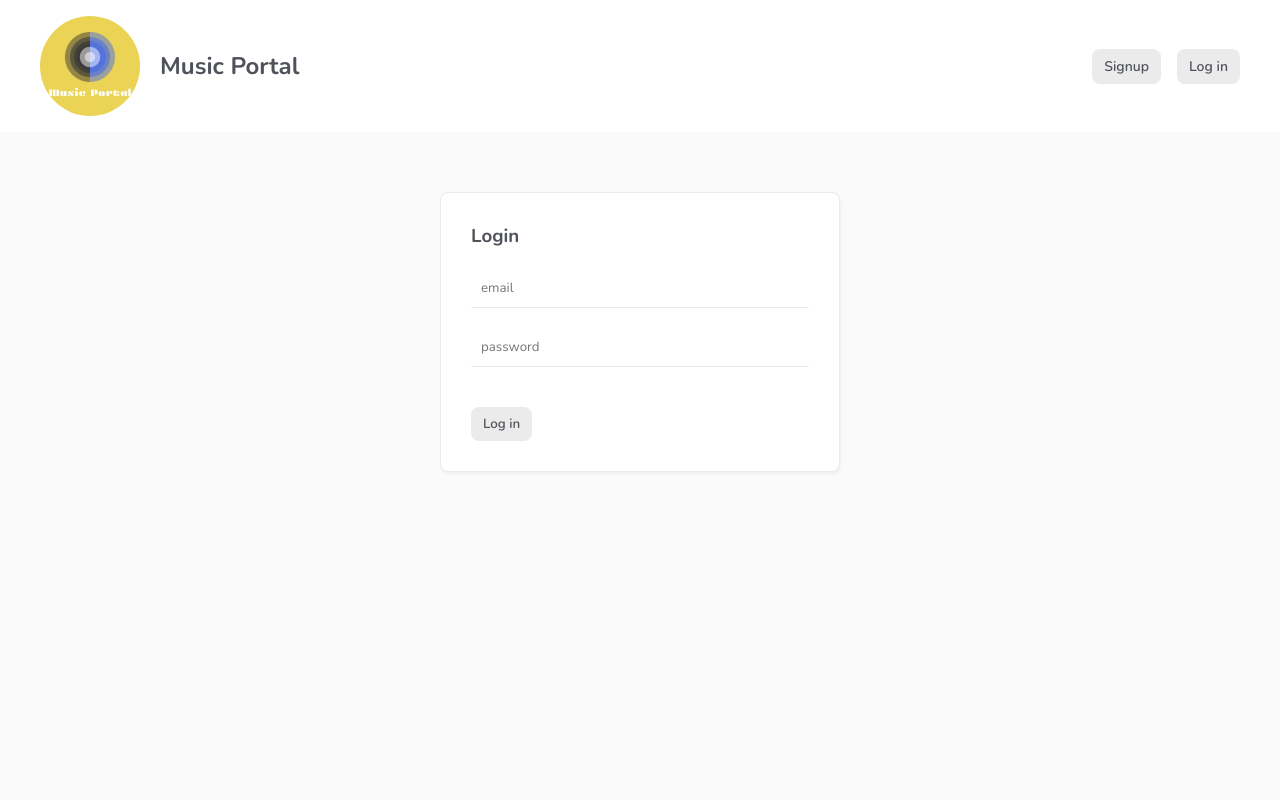
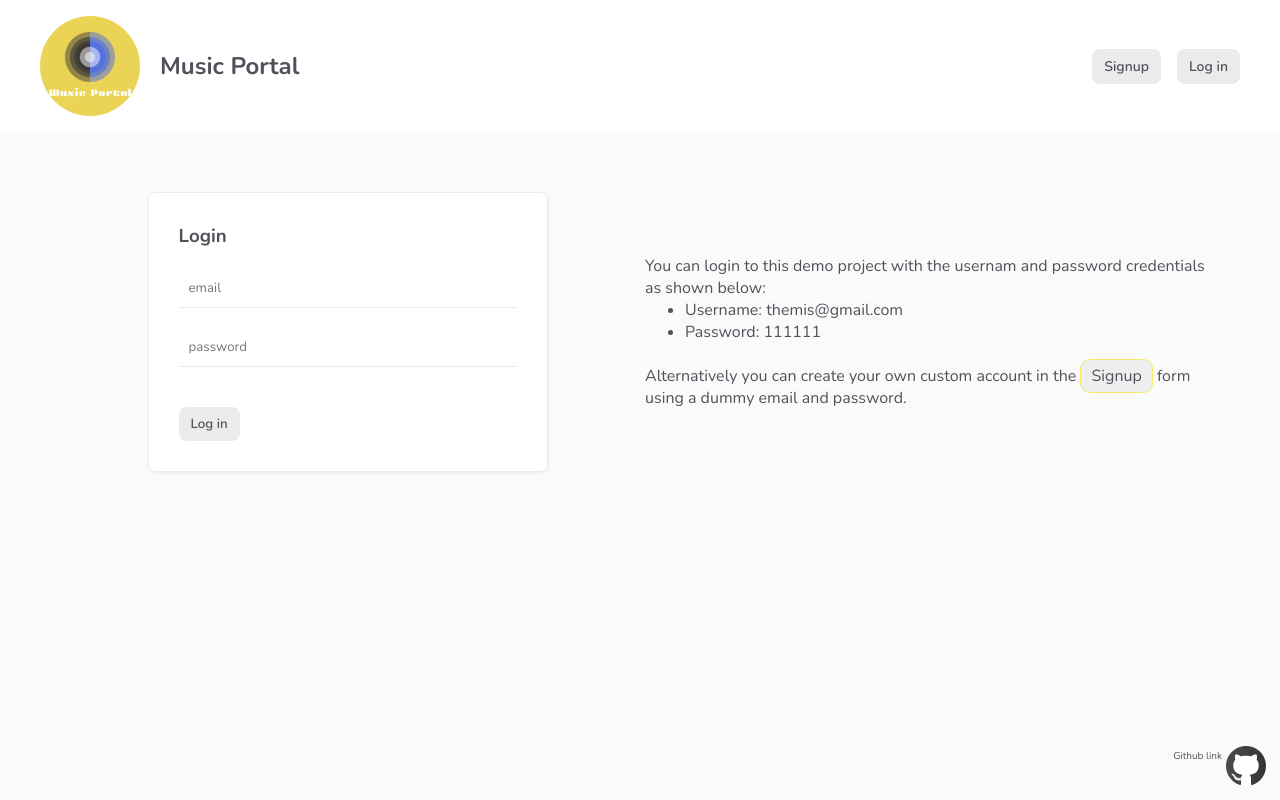
Before and after one commit to themis1986/music_portal, a Vue app: page /login in a window 1280 px wide. Built offline with nearby package versions, Linux system fonts and the light colour scheme; no server answers.

Commit message:
Add general instructions and github link in login page

```diff
--- a/src/App.vue
+++ b/src/App.vue
@@ -3,6 +3,13 @@
   <div class="content">
     <router-view />
   </div>
+  <a
+    class="github"
+    href="https://github.com/themis1986/vue3_compositionApi_music_portal"
+    target="_blank"
+    ><span>Github link</span>
+    <img src="./assets/icons8-github-48.png" alt="gihub link" />
+  </a>
 </template>
 
 <script>
@@ -18,4 +25,16 @@ export default {
   max-width: 1200px;
   padding: 0 20px;
 }
+
+.github {
+  position: absolute;
+  bottom: 10px;
+  right: 10px;
+  display: flex;
+  align-items: center;
+}
+.github span {
+  font-size: 10px;
+  margin-bottom: 20px;
+}
 </style>
--- a/src/views/auth/Login.vue
+++ b/src/views/auth/Login.vue
@@ -1,4 +1,6 @@
 <template>
+  <div class="container">
+    <div class="">
       <form @submit.prevent="handleSubmit">
         <h3>Login</h3>
         <input type="email" placeholder="email" v-model="email" />
@@ -7,6 +9,24 @@
         <button v-if="!isPending">Log in</button>
         <button v-if="isPending" disabled>Loading</button>
       </form>
+    </div>
+    <div class="instructions">
+      <p>
+        You can login to this demo project with the usernam and password
+        credentials as shown below:
+      </p>
+      <ul>
+        <li>Username: themis@gmail.com</li>
+        <li>Password: 111111</li>
+      </ul>
+      <br />
+      <p>
+        Alternatively you can create your own custom account in the
+        <router-link class="link" :to="{ name: 'Signup' }">Signup</router-link>
+        form using a dummy email and password.
+      </p>
+    </div>
+  </div>
 </template>
 
 <script>
@@ -34,4 +54,19 @@ export default {
 };
 </script>
 
-<style></style>
+<style>
+.container {
+  display: grid;
+  grid-template-columns: 1fr 1fr;
+  column-gap: 10px;
+}
+.instructions {
+  align-self: center;
+}
+.link {
+  border: 1px solid rgb(245, 235, 101);
+  padding: 5px 10px;
+  background: #eee;
+  border-radius: 10px;
+}
+</style>
```
Also changed, not shown: src/assets/icons8-github-48.png (added), 1 other file (tests, documents, lock files or other folders). Lines whose indentation alone changed are shown as unchanged.
